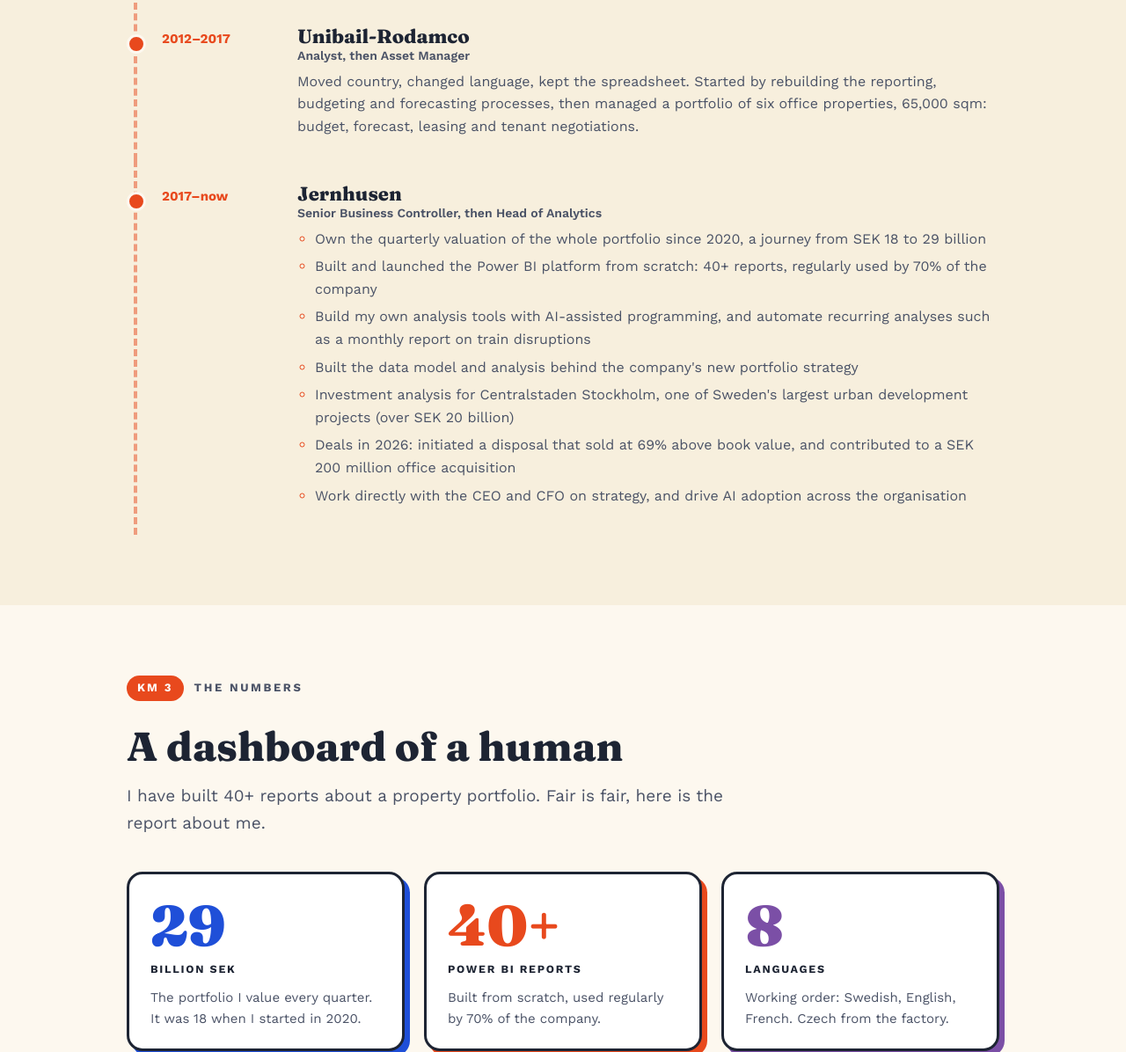
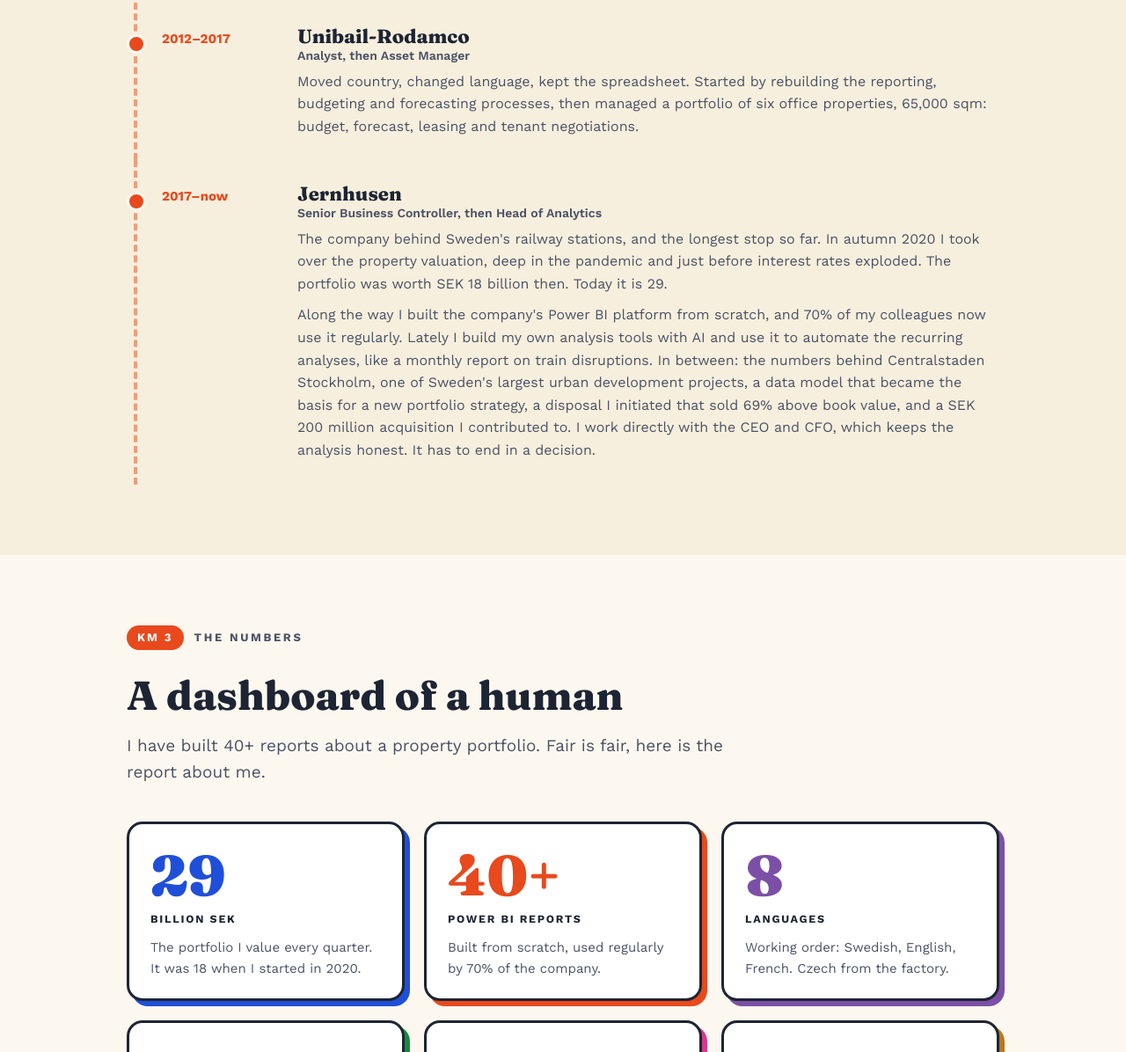
Before and after one commit to lukasposolda-qwertz/lukasposolda-qwertz.github.io, a plain HTML site: page index.html in a window 1280 px wide. Shown: the part 3305-4501 px from the top of the page at 88% size. Drawn offline with nearby package versions, Linux system fonts and the light colour scheme.

Commit message:
Jernhusen stop as prose, align section intros, drop site-source line
Co-Authored-By: Claude Opus 5.5 <noreply@anthropic.com>

```diff
--- a/assets/style.css
+++ b/assets/style.css
@@ -185,6 +185,7 @@ img { max-width: 100%; display: block; }
   background: var(--paper-tint);
 }
 .section-tint > * { max-width: 992px; margin-left: auto; margin-right: auto; }
+.section-tint > .section-intro { margin-left: max(0px, calc((100% - 992px) / 2)); }
 
 .split-label {
   display: flex;
@@ -307,6 +308,7 @@ img { max-width: 100%; display: block; }
   margin-top: 2px;
 }
 .stop-body p, .stop-body li { font-size: 16px; color: var(--ink-soft); }
+.stop-body p + p { margin-top: 10px; }
 .stop-body ul { padding-left: 20px; margin-top: 8px; }
 .stop-body li { margin-bottom: 6px; }
 .stop-body li::marker { color: var(--road); }
@@ -382,7 +384,6 @@ img { max-width: 100%; display: block; }
   margin: 8px 0 18px;
 }
 .card-grid + .card-group { margin-top: 44px; }
-.section-outro a { color: var(--road); font-weight: 600; }
 .card-tag {
   margin-top: 16px;
   font-size: 12px;
--- a/index.html
+++ b/index.html
@@ -120,15 +120,8 @@
         <div class="stop-when">2017&ndash;now</div>
         <div class="stop-body">
           <h3>Jernhusen <span class="stop-role">Senior Business Controller, then Head of Analytics</span></h3>
-          <ul>
-            <li>Own the quarterly valuation of the whole portfolio since 2020, a journey from SEK 18 to 29 billion</li>
-            <li>Built and launched the Power BI platform from scratch: 40+ reports, regularly used by 70% of the company</li>
-            <li>Build my own analysis tools with AI-assisted programming, and automate recurring analyses such as a monthly report on train disruptions</li>
-            <li>Built the data model and analysis behind the company's new portfolio strategy</li>
-            <li>Investment analysis for Centralstaden Stockholm, one of Sweden's largest urban development projects (over SEK 20 billion)</li>
-            <li>Deals in 2026: initiated a disposal that sold at 69% above book value, and contributed to a SEK 200 million office acquisition</li>
-            <li>Work directly with the CEO and CFO on strategy, and drive AI adoption across the organisation</li>
-          </ul>
+          <p>The company behind Sweden's railway stations, and the longest stop so far. In autumn 2020 I took over the property valuation, deep in the pandemic and just before interest rates exploded. The portfolio was worth SEK 18 billion then. Today it is 29.</p>
+          <p>Along the way I built the company's Power BI platform from scratch, and 70% of my colleagues now use it regularly. Lately I build my own analysis tools with AI and use it to automate the recurring analyses, like a monthly report on train disruptions. In between: the numbers behind Centralstaden Stockholm, one of Sweden's largest urban development projects, a data model that became the basis for a new portfolio strategy, a disposal I initiated that sold 69% above book value, and a SEK 200 million acquisition I contributed to. I work directly with the CEO and CFO, which keeps the analysis honest. It has to end in a decision.</p>
         </div>
       </li>
     </ol>
@@ -233,7 +226,6 @@
         <span class="card-tag">Open the map</span>
       </a>
     </div>
-    <p class="section-outro reveal">This website is built the same way: concept, copy, code and paintings made with AI, decisions made by a human. <a href="https://github.com/lukasposolda-qwertz/lukasposolda-qwertz.github.io" target="_blank" rel="noopener">The source is public.</a></p>
   </section>
 
   <!-- OFF THE CLOCK -->
```
